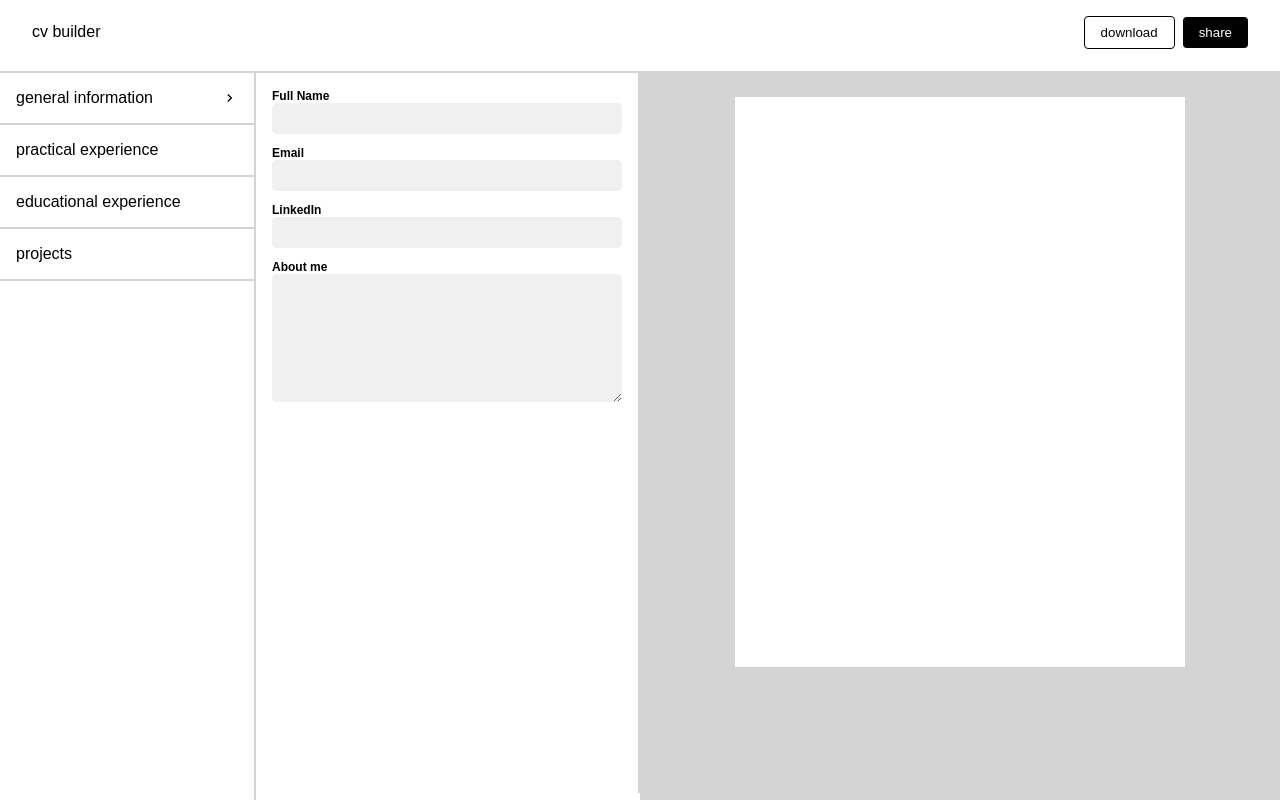
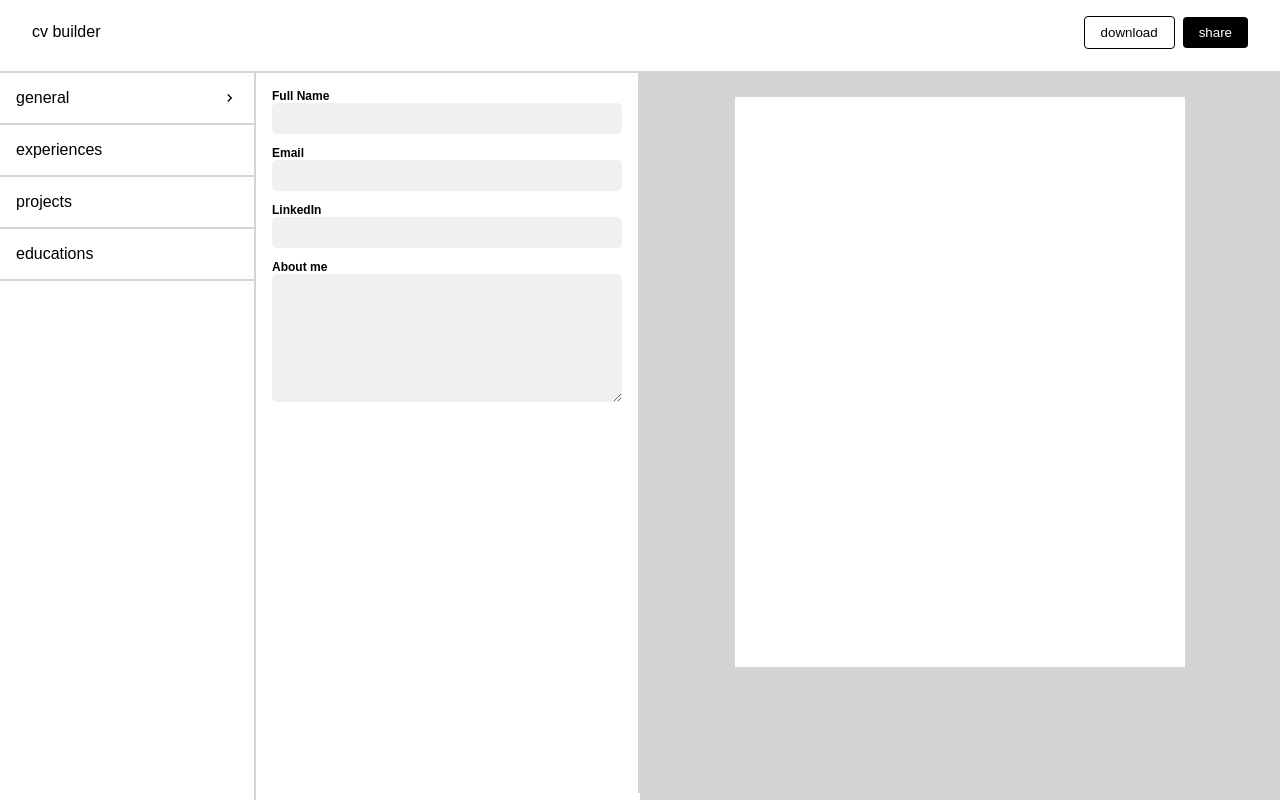
Before and after one commit to ftmhabt/cv-builder, a React (Vite) app in the folder cv-builder/: page / in a window 1280 px wide. Built offline with nearby package versions, Linux system fonts and the light colour scheme.

Commit message:
Fix style bugs

```diff
--- a/cv-builder/src/components/left.jsx
+++ b/cv-builder/src/components/left.jsx
@@ -61,20 +61,20 @@ export default function Left() {
   return (
     <div className="forms">
       <div className="form-type">
-        <div className="general-btn" onClick={() => setSelected(0)}>
-          general information
+        <div onClick={() => setSelected(0)}>
+          general
           {selected === 0 ? <img src={rightIcon} alt="" /> : ""}
         </div>
-        <div className="practical-btn" onClick={() => setSelected(1)}>
-          practical experience
+        <div onClick={() => setSelected(1)}>
+          experiences
           {selected === 1 ? <img src={rightIcon} alt="" /> : ""}
         </div>
-        <div className="educational-btn" onClick={() => setSelected(2)}>
-          educational experience
+        <div onClick={() => setSelected(2)}>
+          projects
           {selected === 2 ? <img src={rightIcon} alt="" /> : ""}
         </div>
-        <div className="educational-btn" onClick={() => setSelected(3)}>
-          projects
+        <div onClick={() => setSelected(3)}>
+        educations
           {selected === 3 ? <img src={rightIcon} alt="" /> : ""}
         </div>
       </div>
@@ -88,7 +88,7 @@ export default function Left() {
         ) : (
           ""
         )}
-        {selected === 2 ? (
+        {selected === 3 ? (
           <div>
             <Educational />
             <button onClick={AddEducation}>+</button>
@@ -96,7 +96,7 @@ export default function Left() {
         ) : (
           ""
         )}
-        {selected === 3 ? (
+        {selected === 2 ? (
           <div>
             <Projects />
             <button onClick={AddProject}>+</button>
--- a/cv-builder/src/components/preview-education.jsx
+++ b/cv-builder/src/components/preview-education.jsx
@@ -6,7 +6,7 @@ import { mdiCalendarRange, mdiMapMarkerOutline } from "@mdi/js";
 export default function PreviewEducation() {
   const context = useContext(cvContext);
   return (
-    <div>
+    <>
       {context.education.length > 0 && (
         <div className="head">
           Education <hr />
@@ -38,6 +38,6 @@ export default function PreviewEducation() {
           ))}
         </div>
       )}
-    </div>
+    </>
   );
 }
--- a/cv-builder/src/components/preview-exprience.jsx
+++ b/cv-builder/src/components/preview-exprience.jsx
@@ -6,7 +6,7 @@ import { mdiCalendarRange, mdiMapMarkerOutline } from "@mdi/js";
 export default function PreviewExprience() {
   const context = useContext(cvContext);
   return (
-    <div>
+    <>
       {context.exprience.length > 0 && (
         <div className="head">
           Work Exprience
@@ -51,6 +51,6 @@ export default function PreviewExprience() {
           ))}
         </div>
       )}
-    </div>
+    </>
   );
 }
--- a/cv-builder/src/components/preview-general.tsx
+++ b/cv-builder/src/components/preview-general.tsx
@@ -6,7 +6,7 @@ export default function PreviewGeneral() {
   const context = useContext(cvContext);
   let [first, last] = context.name.split(" ");
   return (
-    <div>
+    <>
       <div className="personal">
         <div className="name">
           <div className="first">{first}</div>
@@ -25,6 +25,6 @@ export default function PreviewGeneral() {
         </div>
       )}
       <div className="about odd">{context.about}</div>
-    </div>
+    </>
   );
 }
--- a/cv-builder/src/components/preview-project.jsx
+++ b/cv-builder/src/components/preview-project.jsx
@@ -6,7 +6,7 @@ import { mdiEyeOutline, mdiXml } from "@mdi/js";
 export default function PreviewProject() {
   const context = useContext(cvContext);
   return (
-    <div>
+    <>
       {context.projects.length > 0 && (
         <div className="head">
           Projects
@@ -52,6 +52,6 @@ export default function PreviewProject() {
           ))}
         </div>
       )}
-    </div>
+    </>
   );
 }
--- a/cv-builder/src/styles/right.css
+++ b/cv-builder/src/styles/right.css
@@ -3,6 +3,7 @@
 }
 .cv {
   background-color: var(--gray);
+  overflow-y: scroll;
 }
 
 a{
@@ -18,7 +19,7 @@ a{
   font-weight: bold;
   display: flex;
   flex-direction: column;
-  gap: 0.25rem;
+  gap: 0.5rem;
 }
 
 .personal {
@@ -81,6 +82,7 @@ a{
   gap: 0.5rem;
   align-items: center;
   font-size: x-small;
+  color: rgba(0, 0, 0, 0.561);
 }
 
 .head > * {
```
